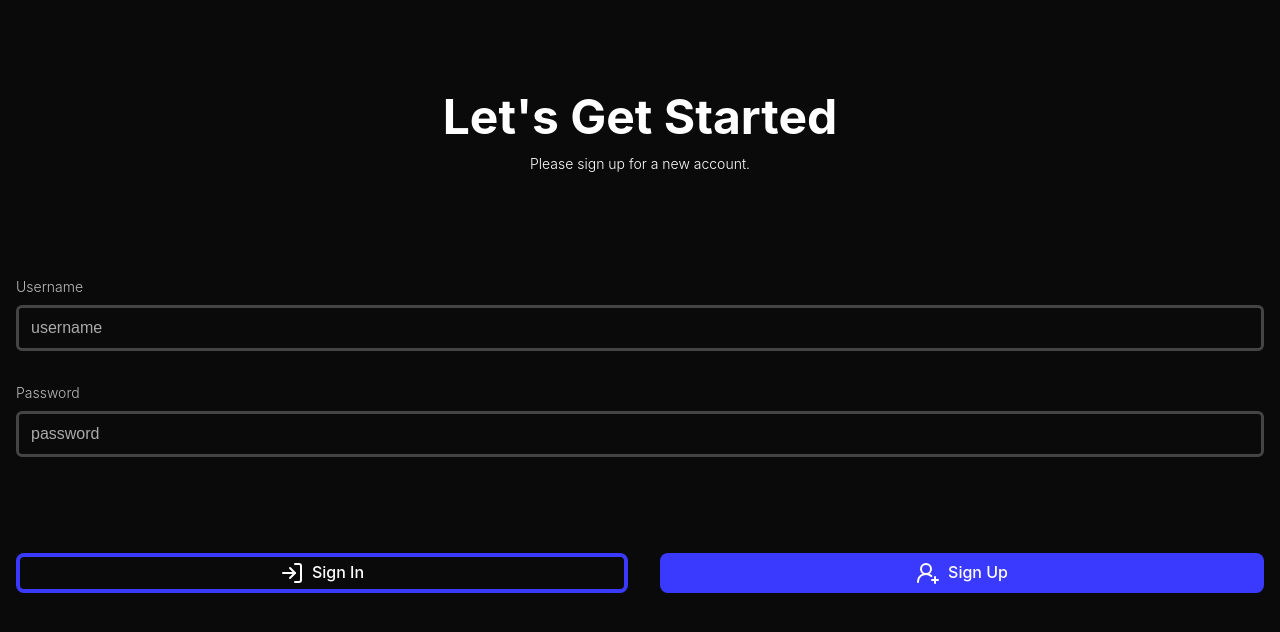
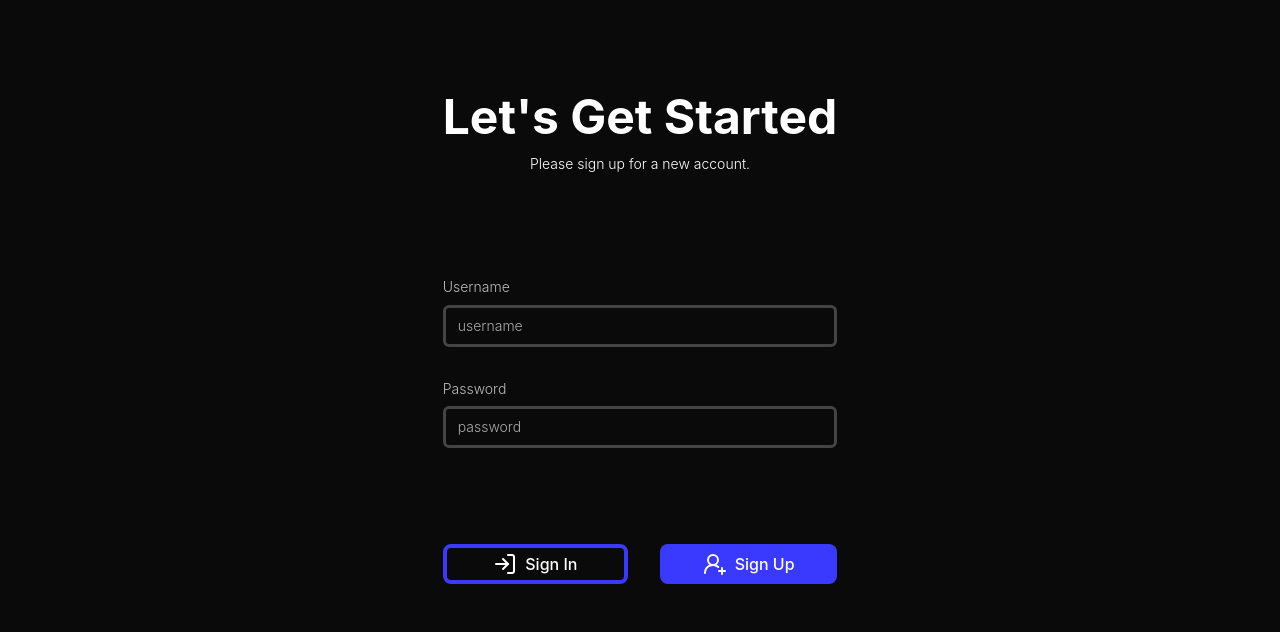
Before and after one commit to LahiruDilhara/webchat-frontend, a Next.js app in the folder webchat-web/: page /auth/signup in a window 1280 px wide. Shown: the top 632 px of the page. Built offline with nearby package versions, Linux system fonts and the light colour scheme; no server answers.

Commit message:
fix the sizing in inputs

```diff
--- a/webchat-web/src/app/auth/layout.tsx
+++ b/webchat-web/src/app/auth/layout.tsx
@@ -1,5 +1,5 @@
 export default function AuthLayout({ children }: { children: React.ReactNode }) {
-    return <div className="text-on-background min-h-screen h-screen">
+    return <div className="text-on-background min-h-screen h-screen md:flex md:justify-center">
         {children}
     </div>;
 }
--- a/webchat-web/src/app/auth/signin/page.tsx
+++ b/webchat-web/src/app/auth/signin/page.tsx
@@ -14,7 +14,7 @@ export default function SignInPage() {
     const router = useRouter();
 
     return (
-        <div className="flex flex-col px-md gap-md h-full min-h-0 items-center justify-center">
+        <div className="flex flex-col px-md gap-md h-full min-h-0 items-center justify-center md:max-w-4/6">
             <div className="w-full flex-1 flex flex-col items-center justify-center gap-sm">
                 <div className="text-h1">Welcome Back!</div>
                 <div className="text-caption">Please sign in to your account.</div>
--- a/webchat-web/src/app/auth/signup/page.tsx
+++ b/webchat-web/src/app/auth/signup/page.tsx
@@ -12,7 +12,7 @@ export default function SignUpPage() {
     const router = useRouter();
 
     return (
-        <div className="flex flex-col px-md gap-md h-full min-h-0 items-center justify-center">
+        <div className="flex flex-col px-md gap-md h-full min-h-0 items-center justify-center md:max-w-4/6">
             <div className="w-full flex-1 flex flex-col items-center justify-center gap-sm">
                 <div className="text-h1">Let's Get Started</div>
                 <div className="text-caption">Please sign up for a new account.</div>
--- a/webchat-web/src/components/primitive/LabelInput.tsx
+++ b/webchat-web/src/components/primitive/LabelInput.tsx
@@ -16,7 +16,7 @@ const LabelInput = ({ label, placeholder, value, onChange, className, inputType
             <input
                 id="input"
                 type={inputType}
-                className="px-3 py-2 border-3 border-input-border rounded-md focus:outline-none focus:border-3 focus:border-primary placeholder:text-input-placeholder"
+                className="text-caption px-3 py-2 border-3 border-input-border rounded-md focus:outline-none focus:border-3 focus:border-primary placeholder:text-input-placeholder"
                 placeholder={placeholder}
                 value={value}
                 onChange={onChange}
```
